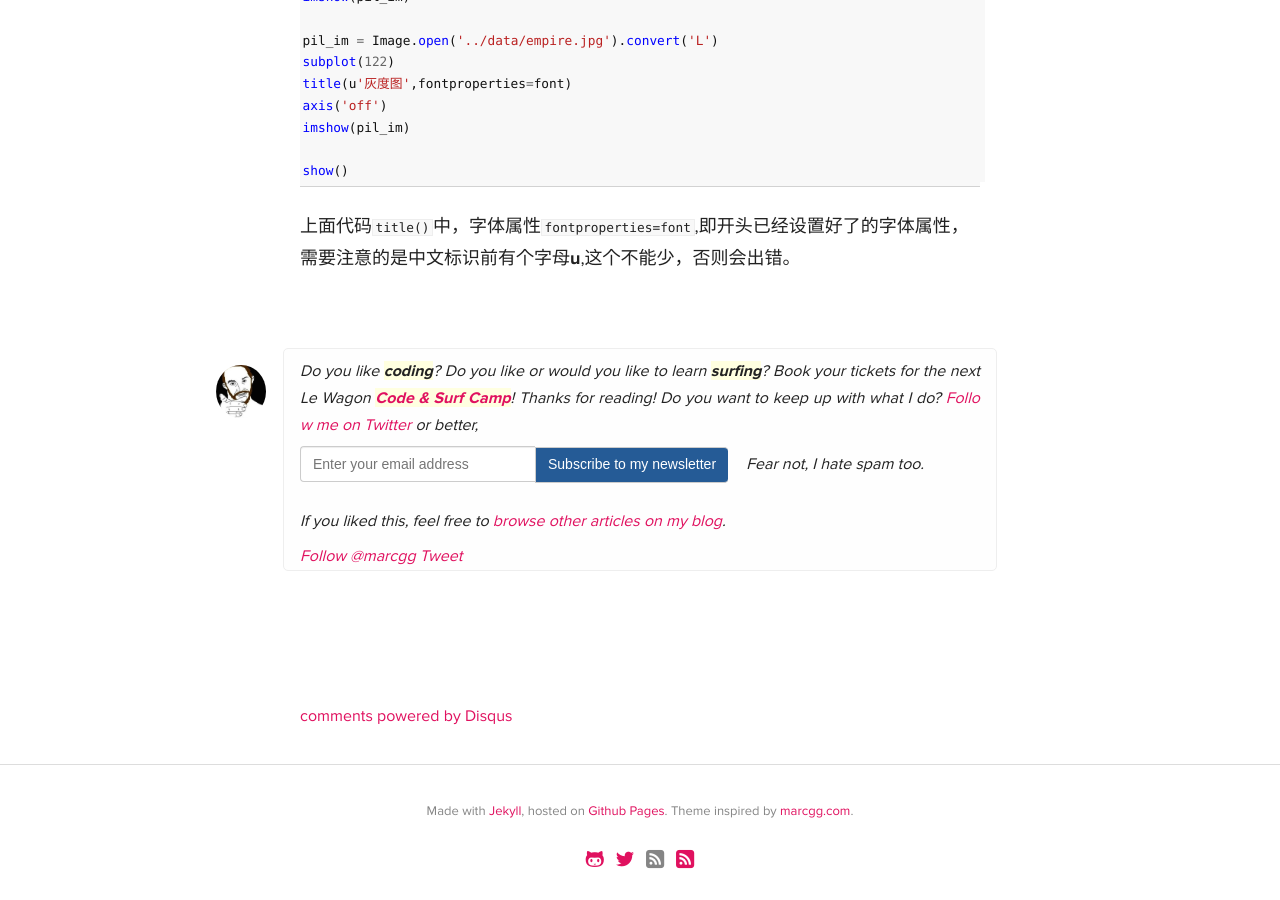
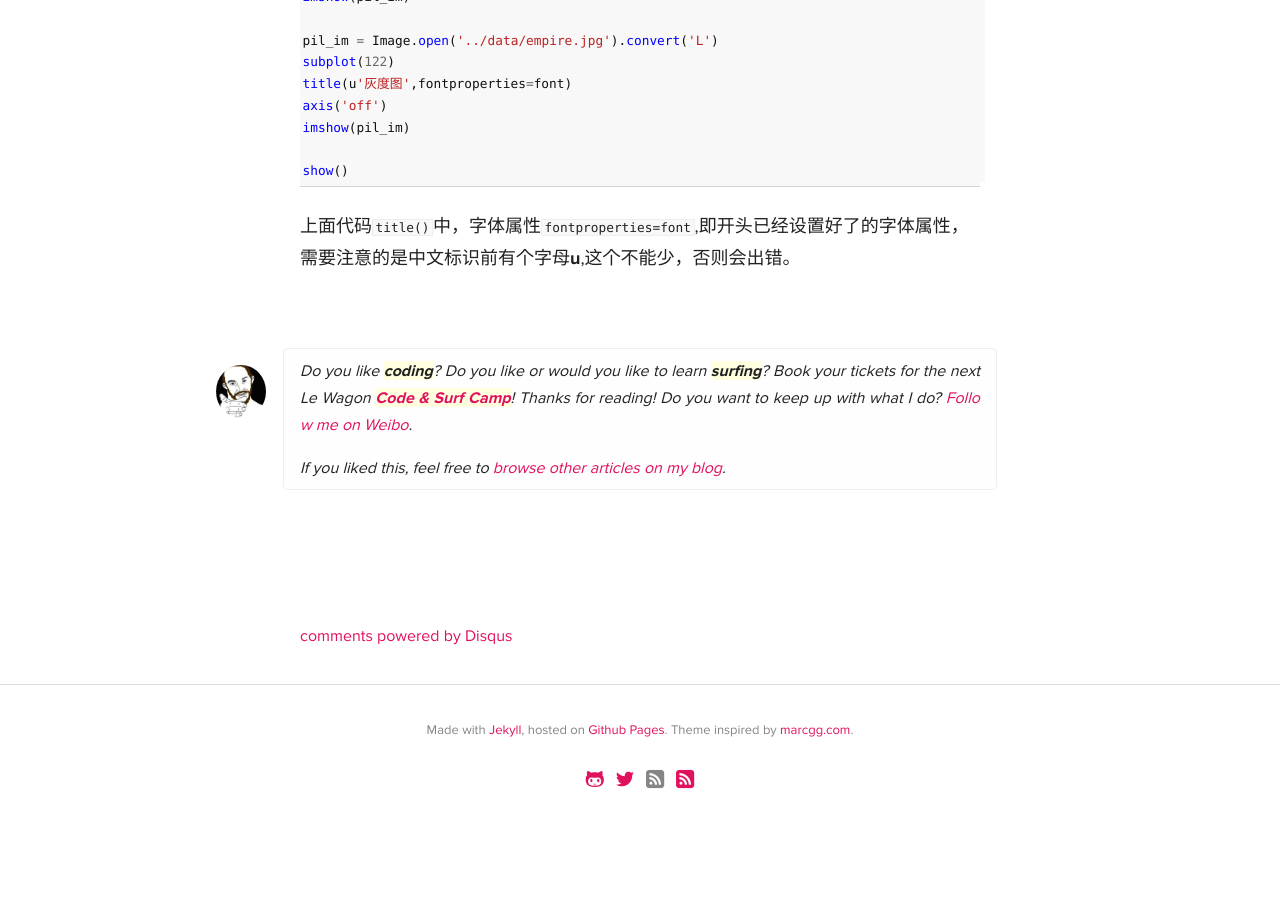
Before and after one commit to flashbuckets/dmeearm.github.io, a Jekyll site: the page built from _posts/2014-08-02-test_page.md, in a window 1280 px wide and 900 px high, scrolled down 1196 px. Built offline with Jekyll 4.4.1, drawn with Linux system fonts in a browser that asks for light colours; Markdown is read by kramdown in place of the engine named in the settings; comment, search, counter and statistics services are not loaded; after the commit the page ends 2016 px from its top, so only the background shows below that.

Commit message:
Update post.html

```diff
--- a/_layouts/post.html
+++ b/_layouts/post.html
@@ -30,7 +30,7 @@ layout: default
 
 <section class="post-footer-self-promotion inner">
 
-	<a href="https://twitter.com/intent/follow?screen_name=ssaunier" target="_blank">
+	<a href="http://weibo.com/u/1736566822" target="_blank">
 	<img class="avatar" src="/images/YongYuan.png" />
 	</a>
 
@@ -38,13 +38,7 @@ layout: default
 	Do you like <strong>coding</strong>? Do you like or would you like to learn <strong>surfing</strong>? Book your tickets for the next Le Wagon <a href="http://surfcamp.lewagon.org"><strong>Code &amp; Surf Camp</strong></a>!
 
 	Thanks for reading! Do you want to keep up with what I do?
-	<a href="https://twitter.com/intent/follow?screen_name=ssaunier">Follow me on Twitter</a> or better,
-
-	<form action="http://saunier.us8.list-manage.com/subscribe/post?u=3e666bd315f84f1bbdfe80c3b&amp;id=0494cf26c5" method="post"target="_blank">
-	  <input type="email" class="form-control" name="EMAIL" placeholder="Enter your email address"
-		><input type="submit" value="Subscribe to my newsletter" >
-	  Fear not, I hate spam too.
-	</form>
+	<a href="http://weibo.com/u/1736566822">Follow me on Weibo</a>.
 
 	</p>
 
@@ -64,13 +58,13 @@ layout: default
 	  </p>
 	  {% endif %}
 	</div>
-
+<!--
     <a href="https://twitter.com/marcgg" class="twitter-follow-button" data-show-count="false" data-size="large">Follow @marcgg</a>
     <script>!function(d,s,id){var js,fjs=d.getElementsByTagName(s)[0];if(!d.getElementById(id)){js=d.createElement(s);js.id=id;js.src="//platform.twitter.com/widgets.js";fjs.parentNode.insertBefore(js,fjs);}}(document,"script","twitter-wjs");</script>
 
     <a href="https://twitter.com/share" class="twitter-share-button" data-via="marcgg" data-size="large">Tweet</a>
     <script>!function(d,s,id){var js,fjs=d.getElementsByTagName(s)[0];if(!d.getElementById(id)){js=d.createElement(s);js.id=id;js.src="//platform.twitter.com/widgets.js";fjs.parentNode.insertBefore(js,fjs);}}(document,"script","twitter-wjs");</script>
-
+-->
   </div>
 
 </section>
```
